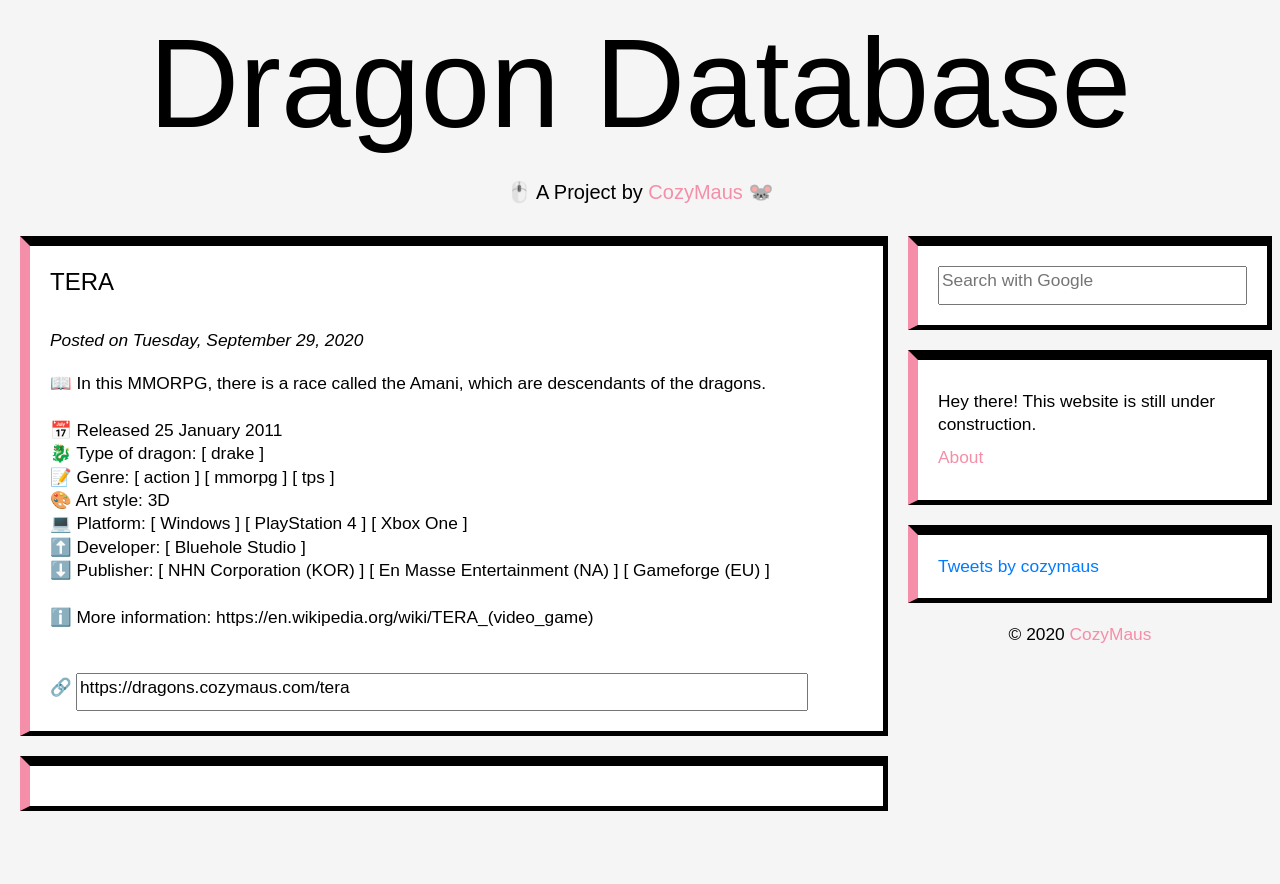
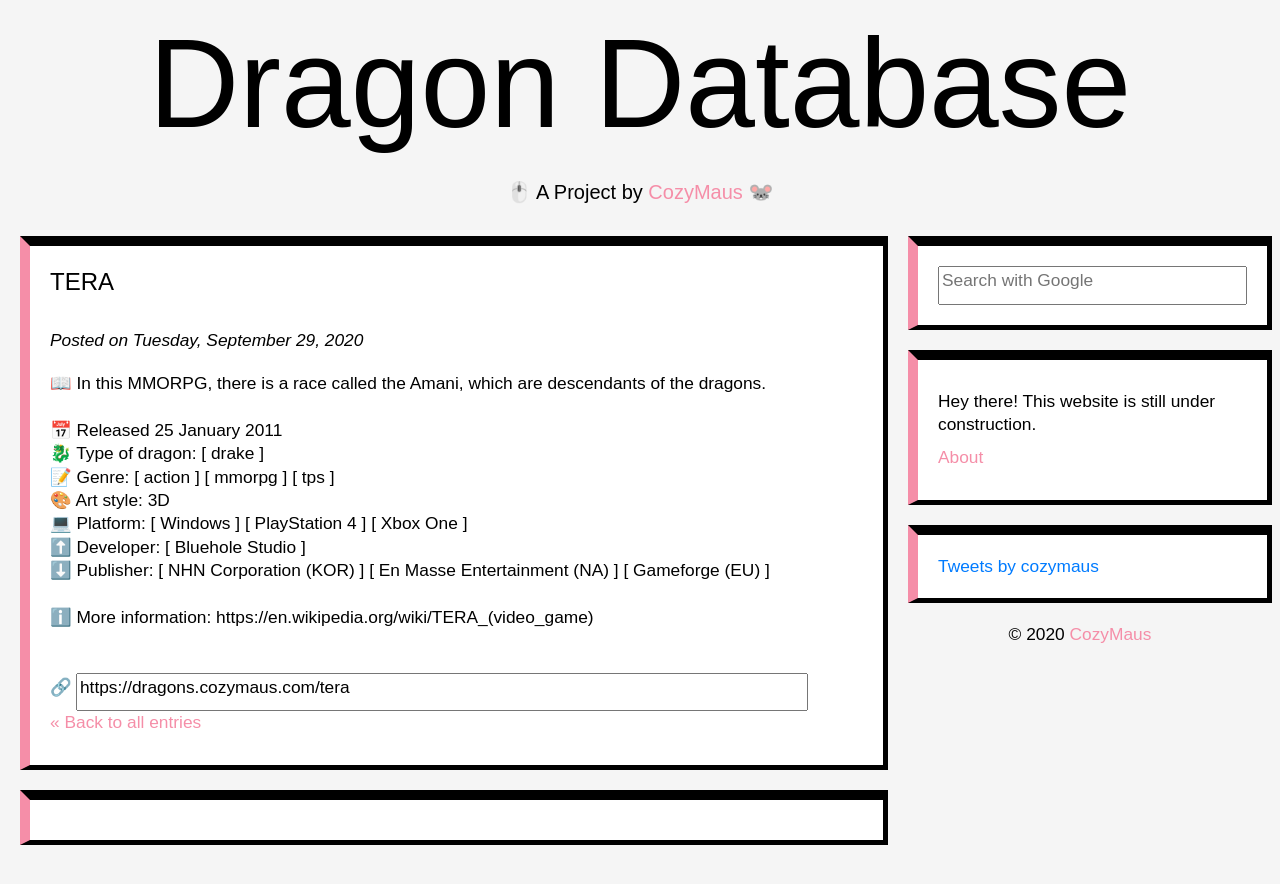
Before and after one commit to byliz/animal-game-database, a Jekyll site: the page built from _posts/2011-01-25-tera.md, in a window 1280 px wide. Shown: the top 884 px of the page. Built offline with Jekyll 4.4.1, drawn with Linux system fonts in a browser that asks for light colours; nearby versions of some CDN libraries; comment, search, counter and statistics services are not loaded.

Commit message:
Update post.html

```diff
--- a/_layouts/post.html
+++ b/_layouts/post.html
@@ -80,7 +80,7 @@
 
            {% include  post_preview.html %}
                   {{content}}
-
+          <p><a href="/">« Back to all entries</a></p>
         </div>
         {% include disqus_comments.html %}
       </div>
```
